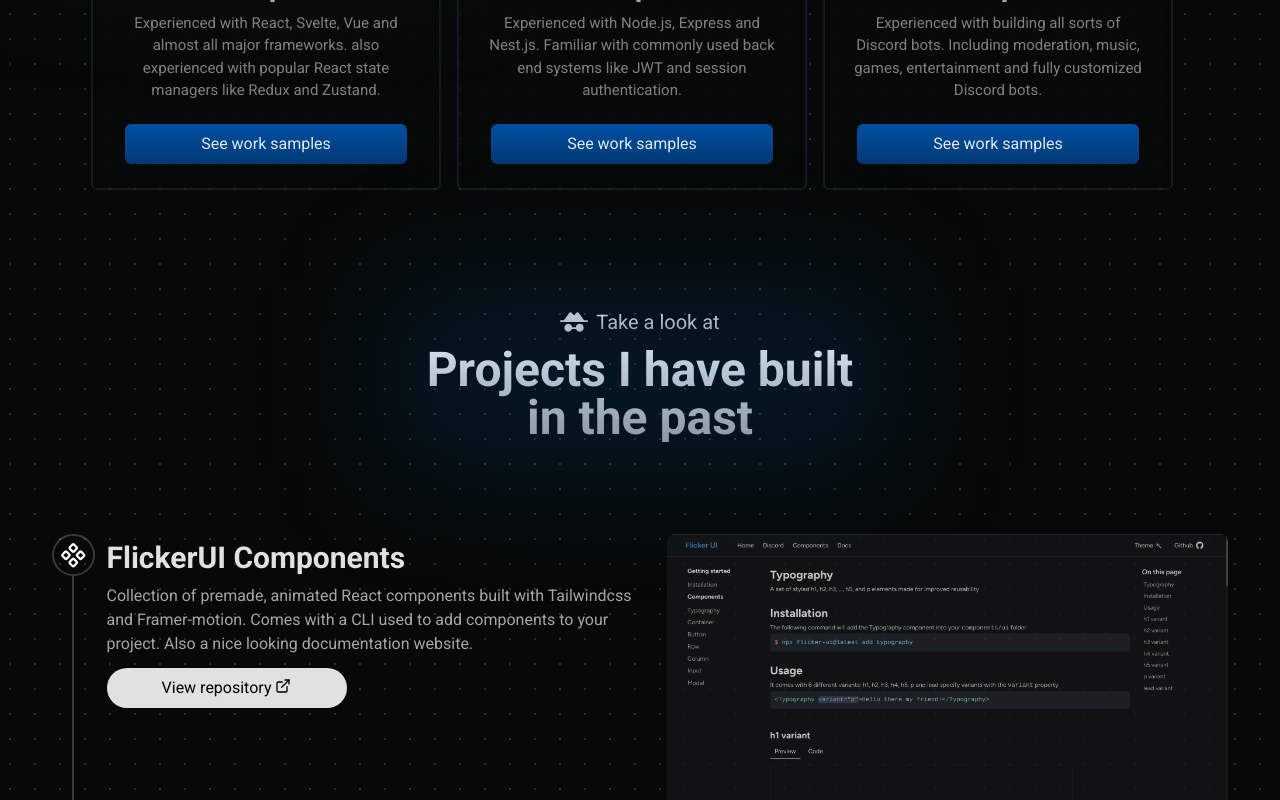
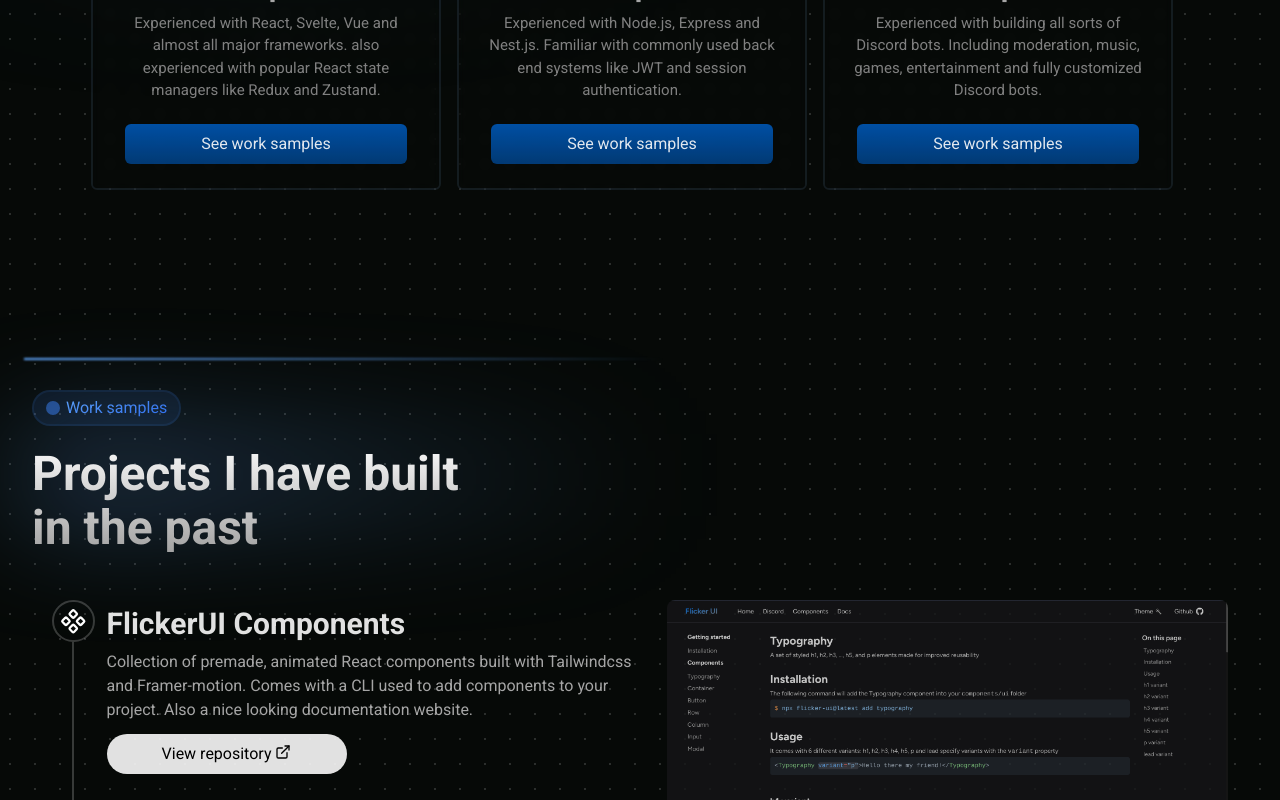
Before and after one commit to Humboorgir/portfolio-v3, a Next.js app: page / in a window 1280 px wide. Shown: the part 1920-2720 px from the top of the page. Built offline with nearby package versions, Linux system fonts and the light colour scheme.

Commit message:
feat(ProjectsSection): rework title

```diff
--- a/src/components/home/projects-section/projects-section.tsx
+++ b/src/components/home/projects-section/projects-section.tsx
@@ -40,14 +40,13 @@
     },
   ];
   return (
+    <>
+      <Title />
       <Container className="flex flex-col items-center mb-36">
-      {/* title  */}
-      <Title />
-
         {/* projects  */}
         {projects.map((project, i) => {
           const isEven = (i + 1) % 2 == 0;
-        return <Project project={project} isEven={isEven} />;
+          return <Project key={project.repo} project={project} isEven={isEven} />;
         })}
 
         <Row className="items-stretch w-full justify-end px-5 h-fit min-h-[1.5px]" items="start">
@@ -80,6 +79,7 @@
           </Column>
         </Row>
       </Container>
+    </>
   );
 };
 
--- a/src/components/home/projects-section/title.tsx
+++ b/src/components/home/projects-section/title.tsx
@@ -1,26 +1,51 @@
 import Column from "@/components/ui/column";
+import Container from "@/components/ui/container";
 import Text from "@/components/ui/text";
-import Image from "next/image";
-import { IoSearch } from "react-icons/io5";
-import { PiDetectiveFill } from "react-icons/pi";
+import { PiDetectiveFill as DetectiveIcon } from "react-icons/pi";
 
 const Title = () => {
   return (
-    <Column className="relative mb-16 p-5 px-10">
+    <Container className="relative w-full py-10 mt-16">
+      <div
+        className="absolute top-[8px] left-6 w-[50%] h-[2px] bg-gradient-to-r
+            from-blue-400 to-transparent blur-[1px]"
+        aria-hidden="true"
+      />
+      <div
+        className="absolute top-[50%] translate-y-[-50%] left-6 w-[50%] h-8 bg-gradient-to-r
+            from-blue-400 to-transparent blur-3xl"
+        aria-hidden="true"
+      />
+      <span
+        className="mb-6 flex items-center border-2 border-blue-500/10 px-3 py-1 rounded-full w-fit
+            bg-blue-500/10">
+        <div className="h-3.5 w-3.5 rounded-full animate-pulse bg-blue-500 mr-1.5" />
+        <span className="bg-clip-text text-transparent bg-gradient-to-br from-blue-400 to-blue-600">
+          Work samples
+        </span>
+      </span>
       <Text
-        className="flex items-center relative bg-clip-text text-xl text-transparent text-center bg-gradient-to-b from-neutral-100 to-neutral-400"
-        variant="lead">
-        <PiDetectiveFill className="h-7 w-7 text-neutral-300 mr-2" /> Take a look at
+        className="relative w-fit bg-clip-text text-transparent bg-gradient-to-b from-neutral-100 to-neutral-400"
+        variant="h2">
+        <div className="mb-1.5">Projects I have built</div>
+        <div>in the past</div>
       </Text>
-      <Text
-        className="relative bg-clip-text text-transparent text-center bg-gradient-to-b from-neutral-100 to-neutral-400"
-        variant="h2">
-        Projects I have built
-        <br />
-        in the past
-      </Text>
-      <div className="absolute left-0 right-0 top-0 bottom-0 bg-primary/20 blur-3xl" />
-    </Column>
+    </Container>
+    // <Column className="relative mb-16 p-5 px-10">
+    //   <Text
+    //     className="flex items-center relative bg-clip-text text-xl text-transparent text-center bg-gradient-to-b from-neutral-100 to-neutral-400"
+    //     variant="lead">
+    //     <PiDetectiveFill className="h-7 w-7 text-neutral-300 mr-2" /> Take a look at
+    //   </Text>
+    //   <Text
+    //     className="relative bg-clip-text text-transparent text-center bg-gradient-to-b from-neutral-100 to-neutral-400"
+    //     variant="h2">
+    //     Projects I have built
+    //     <br />
+    //     in the past
+    //   </Text>
+    //   <div className="absolute left-0 right-0 top-0 bottom-0 bg-primary/20 blur-3xl" />
+    // </Column>
   );
 };
 
```
Lines whose indentation alone changed are shown as unchanged.
